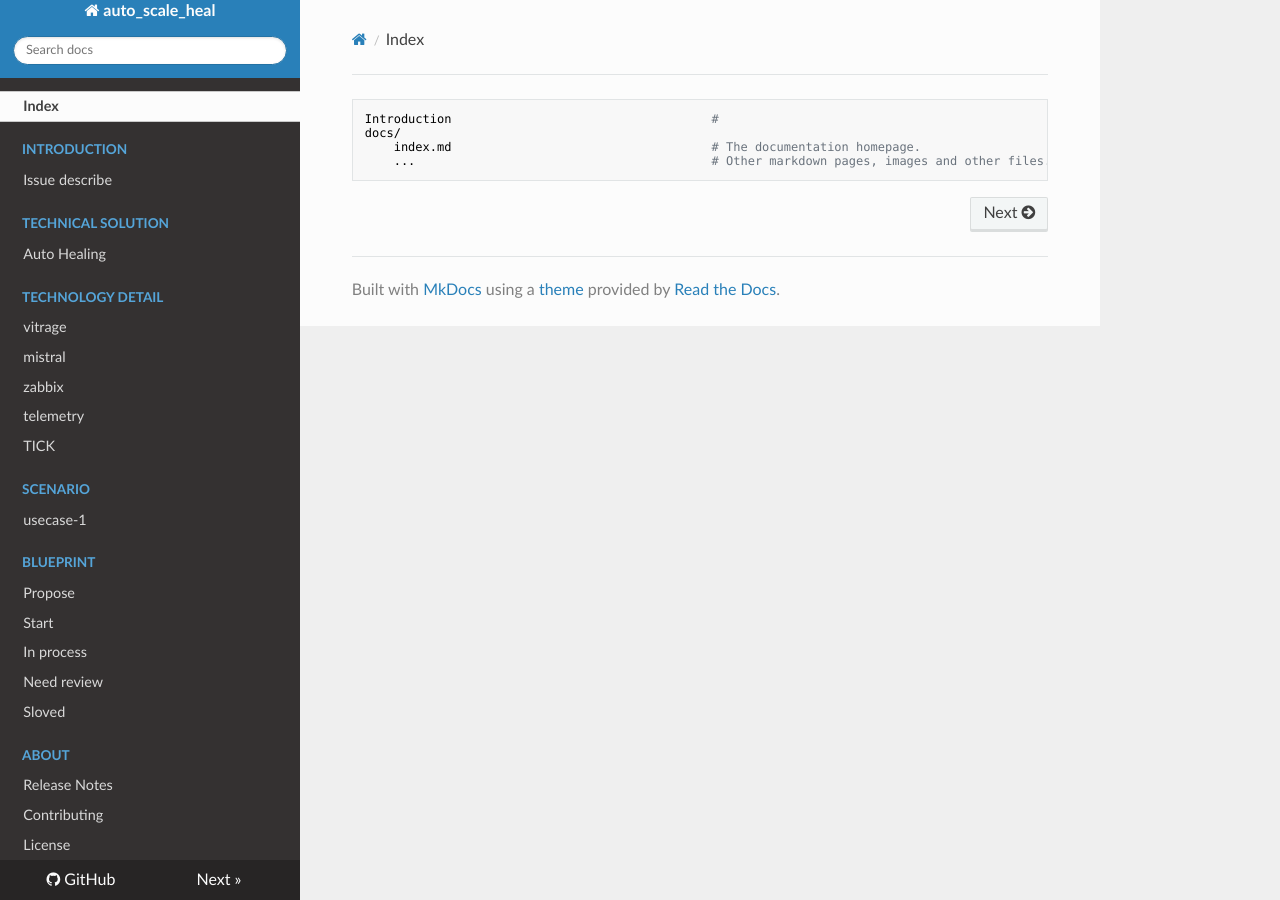
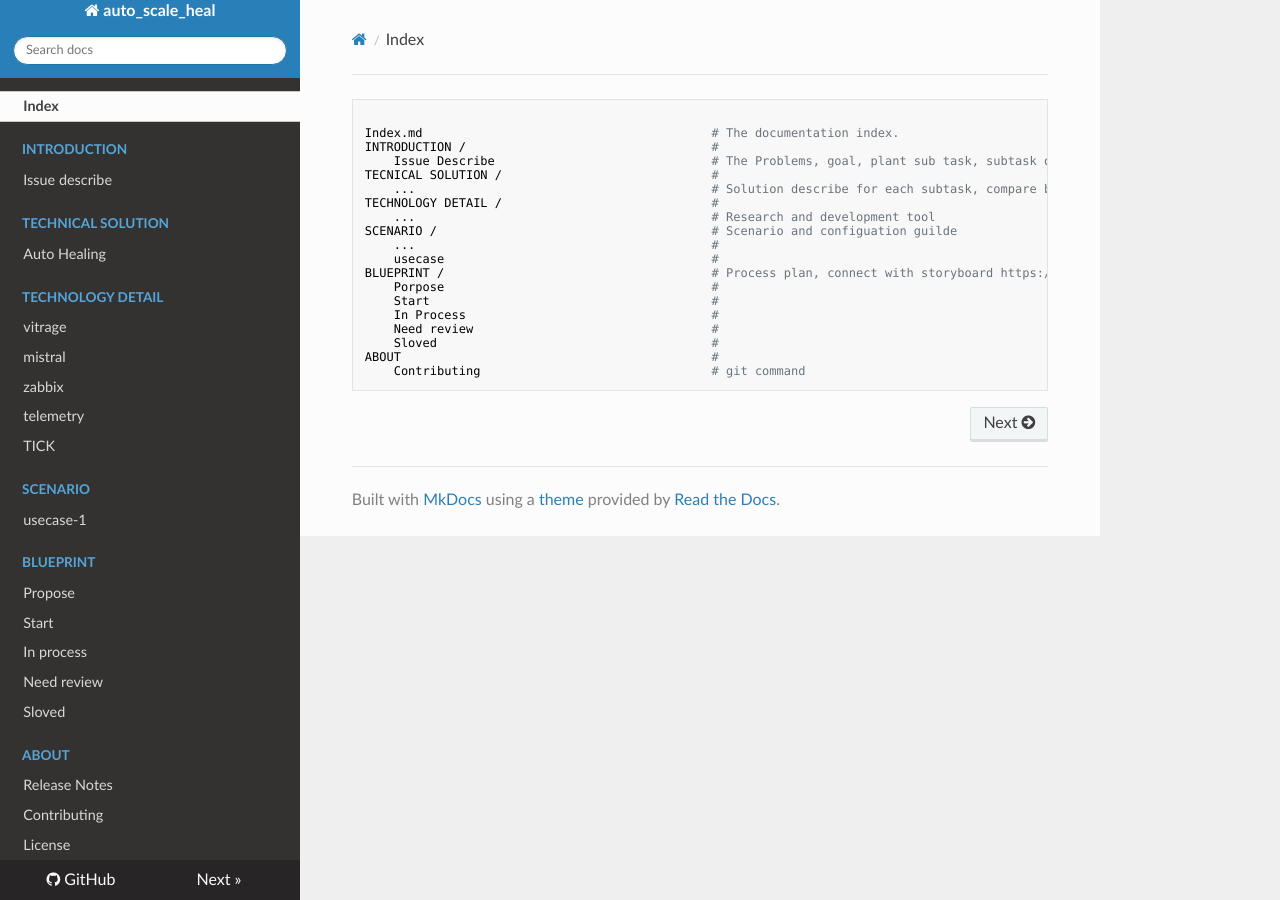
Before and after one commit to cloud-guru/monitors, an MkDocs documentation site: the page built from docs/index.md, in a window 1280 px wide. Built offline with MkDocs 1.6.1, drawn with Linux system fonts in a browser that asks for light colours; nearby versions of some CDN libraries.

Commit message:
Update index.md

```diff
--- a/docs/index.md
+++ b/docs/index.md
@@ -1,5 +1,20 @@
 
-    Introduction                                    #
-    docs/
-        index.md                                    # The documentation homepage.
-        ...                                         # Other markdown pages, images and other files.
+
+    Index.md                                        # The documentation index.
+    INTRODUCTION /                                  #
+        Issue Describe                              # The Problems, goal, plant sub task, subtask of project
+    TECNICAL SOLUTION /                             #
+        ...                                         # Solution describe for each subtask, compare betwent solutions
+    TECHNOLOGY DETAIL /                             #
+        ...                                         # Research and development tool
+    SCENARIO /                                      # Scenario and configuation guilde
+        ...                                         #
+        usecase                                     #
+    BLUEPRINT /                                     # Process plan, connect with storyboard https://storyboard.openstack.org
+        Porpose                                     #
+        Start                                       #
+        In Process                                  #
+        Need review                                 #
+        Sloved                                      #
+    ABOUT                                           #
+        Contributing                                # git command
```
